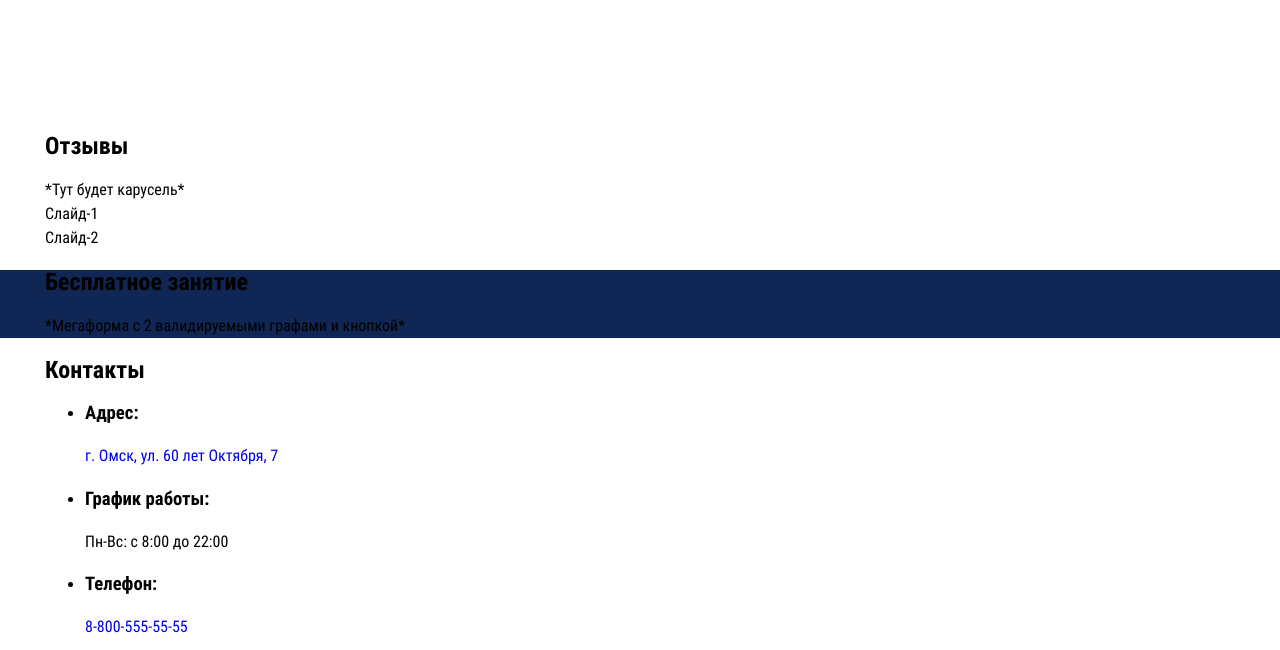
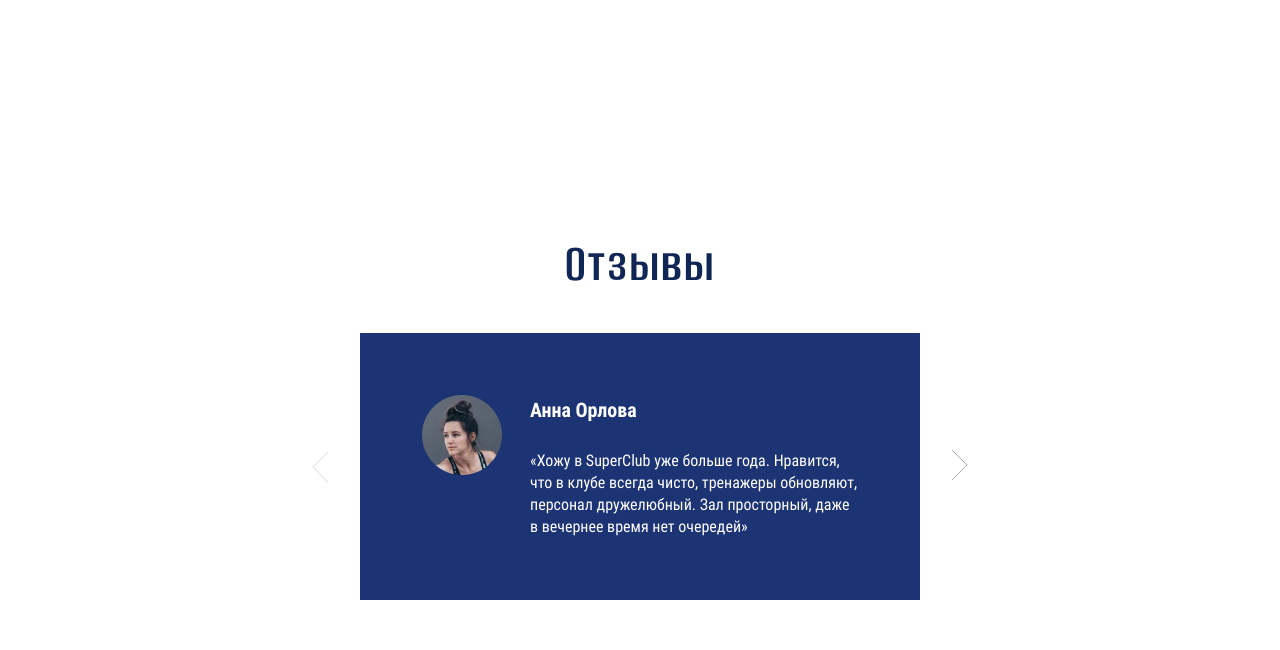
Before and after one commit to tenelli/Fitness, a website built with webpack: page source/index.html in a window 1280 px wide. Shown: the part 5372-6022 px from the top of the page. Built offline with nearby package versions, Linux system fonts and the light colour scheme; files whose address does not match are found by name.

Commit message:
Промежуточная версия блока отзывов

```diff
--- a/source/index.html
+++ b/source/index.html
@@ -253,7 +253,7 @@
                     <div class="trainers__picture">
                       <picture>
                         <source type="image/webp" srcset="./img/trainer_1.webp 1x, ./img/trainer_1@2x.webp 2x">
-                        <img src="./img/trainer_1.jpg" srcset="./img/trainer_1@2x.jpg 2x" width="260" height="294" alt="Что-то разбивающий мужчина." loading="lazy">
+                        <img src="./img/trainer_1.jpg" srcset="./img/trainer_1@2x.jpg 2x" width="260" height="294" alt="Фотография первого тренера." loading="lazy">
                       </picture>
                       <p>Анна Павлова</p>
                     </div>
@@ -271,7 +271,7 @@
                     <div class="trainers__picture">
                       <picture>
                         <source type="image/webp" srcset="./img/trainer_2.webp 1x, ./img/trainer_2@2x.webp 2x">
-                        <img src="./img/trainer_2.jpg" srcset="./img/trainer_2@2x.jpg 2x" width="260" height="294" alt="Что-то разбивающий мужчина." loading="lazy">
+                        <img src="./img/trainer_2.jpg" srcset="./img/trainer_2@2x.jpg 2x" width="260" height="294" alt="Фотография второго тренера." loading="lazy">
                       </picture>
                       <p>Алексей Лавров</p>
                     </div>
@@ -289,7 +289,7 @@
                     <div class="trainers__picture">
                       <picture>
                         <source type="image/webp" srcset="./img/trainer_3.webp 1x, ./img/trainer_3@2x.webp 2x">
-                        <img src="./img/trainer_3.jpg" srcset="./img/trainer_3@2x.jpg 2x" width="260" height="294" alt="Что-то разбивающий мужчина." loading="lazy">
+                        <img src="./img/trainer_3.jpg" srcset="./img/trainer_3@2x.jpg 2x" width="260" height="294" alt="Фотография третьего тренера." loading="lazy">
                       </picture>
                       <p>Александр Пашков</p>
                     </div>
@@ -307,7 +307,7 @@
                     <div class="trainers__picture">
                       <picture>
                         <source type="image/webp" srcset="./img/trainer_4.webp 1x, ./img/trainer_4@2x.webp 2x">
-                        <img src="./img/trainer_4.jpg" srcset="./img/trainer_4@2x.jpg 2x" width="260" height="294" alt="Что-то разбивающий мужчина." loading="lazy">
+                        <img src="./img/trainer_4.jpg" srcset="./img/trainer_4@2x.jpg 2x" width="260" height="294" alt="Фотография четвёртого тренера." loading="lazy">
                       </picture>
                       <p>Мария Кетова</p>
                     </div>
@@ -325,7 +325,7 @@
                     <div class="trainers__picture">
                       <picture>
                         <source type="image/webp" srcset="./img/trainer_1.webp 1x, ./img/trainer_1@2x.webp 2x">
-                        <img src="./img/trainer_1.jpg" srcset="./img/trainer_1@2x.jpg 2x" width="260" height="294" alt="Что-то разбивающий мужчина." loading="lazy">
+                        <img src="./img/trainer_1.jpg" srcset="./img/trainer_1@2x.jpg 2x" width="260" height="294" alt="Фотография пятого тренера." loading="lazy">
                       </picture>
                       <p>Марьяна Войтенко</p>
                     </div>
@@ -343,7 +343,7 @@
                     <div class="trainers__picture">
                       <picture>
                         <source type="image/webp" srcset="./img/trainer_2.webp 1x, ./img/trainer_2@2x.webp 2x">
-                        <img src="./img/trainer_2.jpg" srcset="./img/trainer_2@2x.jpg 2x" width="260" height="294" alt="Что-то разбивающий мужчина." loading="lazy">
+                        <img src="./img/trainer_2.jpg" srcset="./img/trainer_2@2x.jpg 2x" width="260" height="294" alt="Фотография шестого тренера." loading="lazy">
                       </picture>
                       <p>Борис Долохов</p>
                     </div>
@@ -361,7 +361,7 @@
                     <div class="trainers__picture">
                       <picture>
                         <source type="image/webp" srcset="./img/trainer_3.webp 1x, ./img/trainer_3@2x.webp 2x">
-                        <img src="./img/trainer_3.jpg" srcset="./img/trainer_3@2x.jpg 2x" width="260" height="294" alt="Что-то разбивающий мужчина." loading="lazy">
+                        <img src="./img/trainer_3.jpg" srcset="./img/trainer_3@2x.jpg 2x" width="260" height="294" alt="Фотграфия седьмого тренера." loading="lazy">
                       </picture>
                       <p>Даниил Соколов</p>
                     </div>
@@ -379,7 +379,7 @@
                     <div class="trainers__picture">
                       <picture>
                         <source type="image/webp" srcset="./img/trainer_4.webp 1x, ./img/trainer_4@2x.webp 2x">
-                        <img src="./img/trainer_4.jpg" srcset="./img/trainer_4@2x.jpg 2x" width="260" height="294" alt="Что-то разбивающий мужчина." loading="lazy">
+                        <img src="./img/trainer_4.jpg" srcset="./img/trainer_4@2x.jpg 2x" width="260" height="294" alt="Фотграфия восьмого тренера." loading="lazy">
                       </picture>
                       <p>Ядвига Белинская</p>
                     </div>
@@ -493,9 +493,38 @@
         <section class="reviews">
           <div class="container">
             <h2>Отзывы</h2>
-            *Тут будет карусель*
-            <div>Слайд-1</div>
-            <div>Слайд-2</div>
+            <div class="reviews__wrapper">
+              <button class="reviews__button reviews__button--prev"></button>
+              <div class="swiper reviews__swiper">
+                <div class="swiper-wrapper">
+                  <div class="swiper-slide reviews__comment">
+                    <div class="reviews__picture">
+                      <picture>
+                        <source type="image/webp" srcset="./img/review.webp 1x, ./img/review@2x.webp 2x">
+                        <img src="./img/review.jpg" srcset="./img/review@2x.jpg 2x" width="80" height="80" alt="Фотография-кружок автора первого отзыва." loading="lazy">
+                      </picture>
+                    </div>
+                    <div class="review__description">
+                      <span>Анна Орлова</span>
+                      <p>«Хожу в SuperClub уже больше года. Нравится, что в клубе всегда чисто, тренажеры обновляют, персонал дружелюбный. Зал просторный, даже в вечернее время нет очередей»</p>
+                    </div>
+                  </div>
+                  <div class="swiper-slide reviews__comment">
+                    <div class="reviews__picture">
+                      <picture>
+                        <source type="image/webp" srcset="./img/review.webp 1x, ./img/review@2x.webp 2x">
+                        <img src="./img/review.jpg" srcset="./img/review@2x.jpg 2x" width="80" height="80" alt="Фотография-кружок автора второго отзыва." loading="lazy">
+                      </picture>
+                    </div>
+                    <div class="review__description">
+                      <span>Второй комментатор</span>
+                      <p>«Хожу в SuperClub уже больше года. Нравится, что в клубе всегда чисто, тренажеры обновляют, персонал дружелюбный. Зал просторный, даже в вечернее время нет очередей»</p>
+                    </div>
+                  </div>
+                </div>
+              </div>
+              <button class="reviews__button reviews__button--next"></button>
+            </div>
           </div>
         </section>
         <section class="visit"> <!--Придумай название классу повменяемей-->
--- a/source/js/main.js
+++ b/source/js/main.js
@@ -91,7 +91,8 @@ if (tabs && options) {
 
 /* global Swiper */
 /* eslint no-undef: "error" */
-const swiper = new Swiper('.trainers__swiper', {
+
+const swiper1 = new Swiper('.trainers__swiper', {
   direction: 'horizontal',
   loop: true,
   allowTouchMove: true,
@@ -118,4 +119,13 @@ const swiper = new Swiper('.trainers__swiper', {
   grabCursor: false,
 });
 
-swiper();
+
+const swiper2 = new Swiper('.reviews__swiper', {
+  direction: 'horizontal',
+  loop: false,
+  autoHeight: true,
+  navigation: {
+    nextEl: '.reviews__button--next',
+    prevEl: '.reviews__button--prev',
+  },
+});
--- /dev/null
+++ b/source/sass/blocks/reviews.scss
@@ -0,0 +1,162 @@
+.reviews {
+  padding-top: 117px;
+  padding-bottom: 120px;
+  text-align: center;
+
+  @media (max-width: $tablet-width) {
+    padding: 100px 0;
+  }
+
+  @media (max-width: $mobile-width) {
+    padding: 70px 0;
+  }
+
+  h2 {
+    font-family: $alumni-sans;
+    color: $sapphire;
+    font-size: 54px;
+    line-height: 65px;
+    font-weight: 600;
+    letter-spacing: 0.03em;
+    margin: 0;
+    margin-bottom: 37px;
+
+    @media (max-width: $tablet-width) {
+      font-size: 42px;
+      line-height: 50px;
+      margin-bottom: 50px;
+    }
+
+    @media (max-width: $mobile-width) {
+      font-size: 32px;
+      line-height: 38px;
+    }
+  }
+}
+
+.reviews__comment {
+  background-color: $resolution-blue;
+  padding: 62px;
+  display: flex;
+  gap: 28px;
+
+  @media (max-width: $mobile-width) {
+    padding: 40px 25px;
+    flex-direction: column;
+  }
+}
+
+.reviews__wrapper {
+  margin-left: auto;
+  margin-right: auto;
+  position: relative;
+
+  @media (min-width: $desktop-width) {
+    min-width: 672px;
+    max-width: 672px;
+  }
+
+  @media (min-width: 768px) {
+    min-width: 678px;
+    max-width: 678px;
+    padding: 0 56px;
+  }
+
+  @media (max-width: $mobile-width) {
+    width: 100%;
+    padding: 47px;
+  }
+}
+
+.reviews__picture {
+  @media (max-width: $mobile-width) {
+    min-width: 68px;
+    max-width: 68px;
+    min-height: 68px;
+    max-height: 68px;
+  }
+
+  img {
+    display: block;
+    min-width: 80px;
+    min-height: 80px;
+
+    @media (max-width: $mobile-width) {
+      min-width: 68px;
+      max-width: 68px;
+      min-height: 68px;
+      max-height: 68px;
+    }
+  }
+}
+
+.review__description {
+  color: $base-white;
+
+  span {
+    display: block;
+    font-size: 20px;
+    line-height: 30px;
+    font-weight: 700;
+    margin-bottom: 25px;
+    text-align: left;
+
+    @media (max-width: $mobile-width) {
+      line-height: 26px;
+      position: absolute;
+      top: 55px;
+      left: 60%;
+      min-width: 62px;
+    }
+  }
+
+  p {
+    margin: 0;
+    text-align: left;
+    font-size: 16px;
+    line-height: 22px;
+    font-weight: 400;
+
+    @media (max-width: $mobile-width) {
+      text-align: center;
+    }
+  }
+}
+
+
+.reviews__button {
+  cursor: pointer;
+  position: absolute;
+  border-color: transparent;
+  background-color: transparent;
+  top: 50%;
+  transform: translateY(-20px);
+
+  &::before {
+    position: absolute;
+    content: "";
+    width: 16px;
+    height: 32px;
+    background-image: url("../img/arrow.svg");
+  }
+}
+
+.reviews__button.swiper-button-disabled {
+  cursor: default;
+
+  &::before {
+    opacity: 0.4;
+  }
+}
+
+.reviews__button--prev {
+  left: 0;
+}
+
+.reviews__button--next {
+  right: 0;
+
+  &::before {
+    transform: rotate(180deg) translateX(100%);
+  }
+}
--- a/source/sass/style.scss
+++ b/source/sass/style.scss
@@ -27,6 +27,7 @@
 @import "blocks/promo";
 @import "blocks/trainers";
 @import "blocks/stock";
+@import "blocks/reviews";
 
 
 // ---------------------------------
```
Also changed, not shown: build/css/style.css, build/css/style.min.css, build/img/reddit.svg (deleted), build/img/фото.jpg (deleted), build/img/фото@2x.jpg (deleted), build/index.html, build/js/main.min.js, build/js/vendor.min.js, 3 other files.
